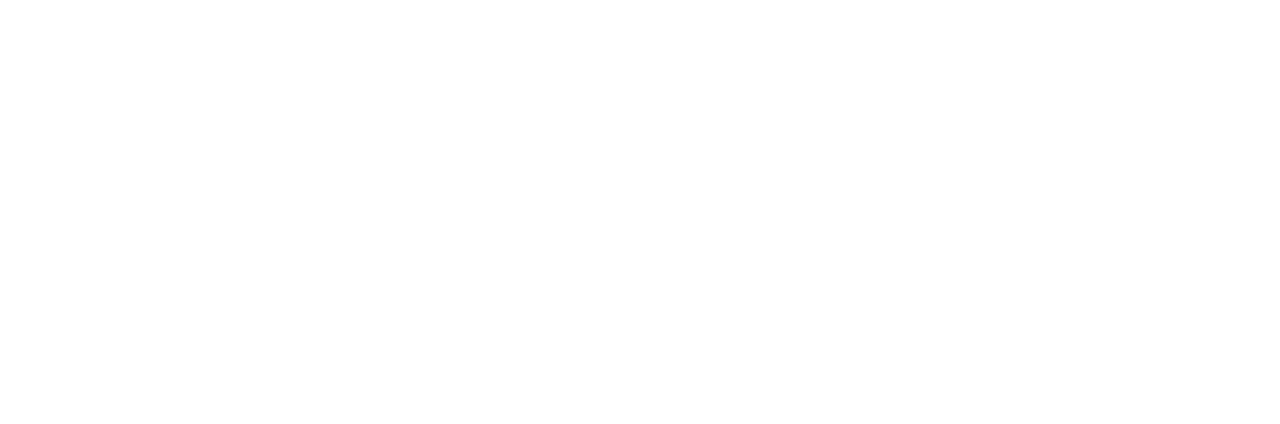
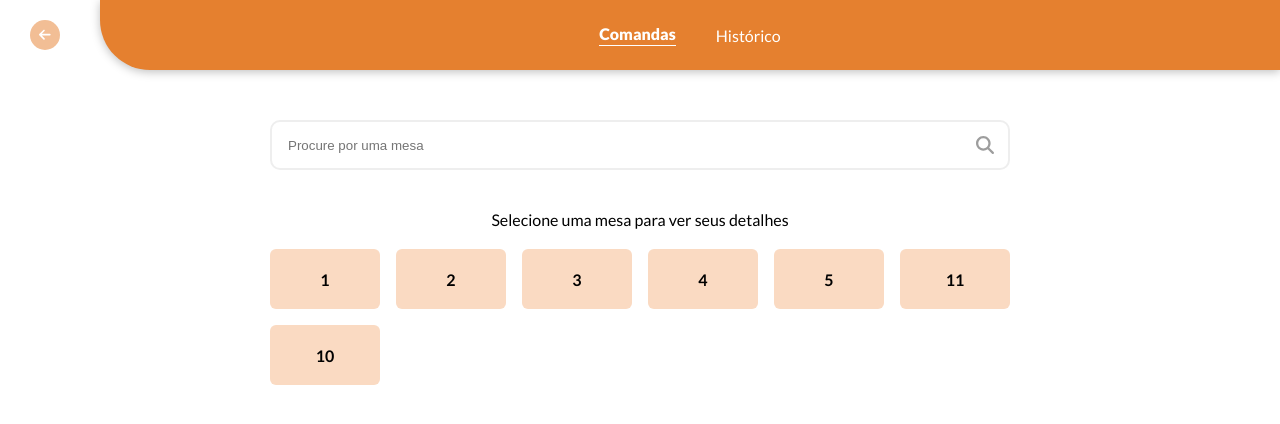
Before and after one commit to Calebe-Fernandes/sistema-de-comandas, a React (Create React App) app in the folder frontend/: page /caixa/comandas in a window 1280 px wide. Before the commit this address had no page. Shown: the top 424 px of the page. Built offline with nearby package versions, Linux system fonts and the light colour scheme.

Commit message:
ajuste das rotas e input da tela de comandas

```diff
--- a/frontend/src/pages/Comandas/index.tsx
+++ b/frontend/src/pages/Comandas/index.tsx
@@ -1,14 +1,27 @@
-import React from "react";
+import React, { useState } from "react";
+import { useNavigate } from "react-router-dom";
 import { FontAwesomeIcon } from "@fortawesome/react-fontawesome";
 import { faMagnifyingGlass } from "@fortawesome/free-solid-svg-icons";
+import { AddButtonComponent, HeaderComponent } from "../../components";
 import "./styles.scss";
-import {
-  AddButtonComponent,
-  HeaderComponent
-} from "../../components";
-import { useNavigate } from "react-router-dom";
+
 const Comandas: React.FC = () => {
+  const [searchValue, setSearchValue] = useState("");
+
   const openCommands = [1, 2, 3, 4, 5, 11, 10];
+
+  const filterCommands = (value: any) => {
+    return value.toString().indexOf(searchValue) !== -1;
+  };
+
+  let user;
+  if (window.location.href.indexOf("garcom") > -1) {
+    user = "waiter";
+  } else if (window.location.href.indexOf("caixa") > -1) {
+    user = "cashier";
+  } else {
+    user = "waiter";
+  }
 
   const navigate = useNavigate();
 
@@ -18,33 +31,35 @@
 
   return (
     <>
-      <HeaderComponent
-        user="cashier"
-        page="commands"
-      />
-      <body className="command-container">
+      <HeaderComponent user={user} page="commands" />
+
+      <div className="command-container">
         <div className="search">
           <FontAwesomeIcon icon={faMagnifyingGlass} className="search-icon" />
           <input
             className="search-input"
             placeholder="Procure por uma mesa"
             type="text"
-            list=""
-          ></input>
+            onChange={(e) => setSearchValue(e.target.value)}
+            value={searchValue}
+          />
         </div>
-        <datalist></datalist>
+
         <p>Selecione uma mesa para ver seus detalhes</p>
         <div className="open-commands">
-          {
-            openCommands.map(command => (
+          {openCommands.filter(filterCommands).map((command) => {
+            return <>
               <div className="open-command">
-                { command }
+                {command}
               </div>
-            ))
-          }
+            </>
+          })}
         </div>
-        <AddButtonComponent navigate={navigateToHome} />
-      </body>
+
+        {user === "waiter" ?
+          <AddButtonComponent navigate={navigateToHome} />
+          : null}
+      </div>
     </>
   )
 }
--- a/frontend/src/pages/Home/index.tsx
+++ b/frontend/src/pages/Home/index.tsx
@@ -7,8 +7,12 @@
 const Home: React.FC = () => {
   const navigate = useNavigate();
 
-  const navigateToCommands = () => {
-    navigate("/comandas");
+  const navigateToWaiterCommands = () => {
+    navigate("/garcom/comandas");
+  };
+
+  const navigateToCashierCommands = () => {
+    navigate("/caixa/comandas");
   };
 
   return(
@@ -22,8 +26,8 @@
               <hr/>
             </div>
             <div className="button-container">
-              <button onClick={navigateToCommands}>Garçom</button>
-              <button>Caixa</button>
+              <button onClick={navigateToWaiterCommands}>Garçom</button>
+              <button onClick={navigateToCashierCommands}>Caixa</button>
               <button>Gerente</button>
             </div>
           </div>
@@ -35,8 +39,8 @@
               <hr/>
             </div>
             <div className="button-container">
-              <button onClick={navigateToCommands}>Garçom</button>
-              <button>Caixa</button>
+              <button onClick={navigateToWaiterCommands}>Garçom</button>
+              <button onClick={navigateToCashierCommands}>Caixa</button>
               <button>Gerente</button>
             </div>
           </div>
--- a/frontend/src/routes.tsx
+++ b/frontend/src/routes.tsx
@@ -8,7 +8,8 @@
   return (
     <Routes>
       <Route path="/" element={<Home/>}/>
-      <Route path="/comandas" element={<Comandas/>}/>
+      <Route path="/garcom/comandas" element={<Comandas/>}/>
+      <Route path="/caixa/comandas" element={<Comandas/>}/>
     </Routes>
   );
 };
```
